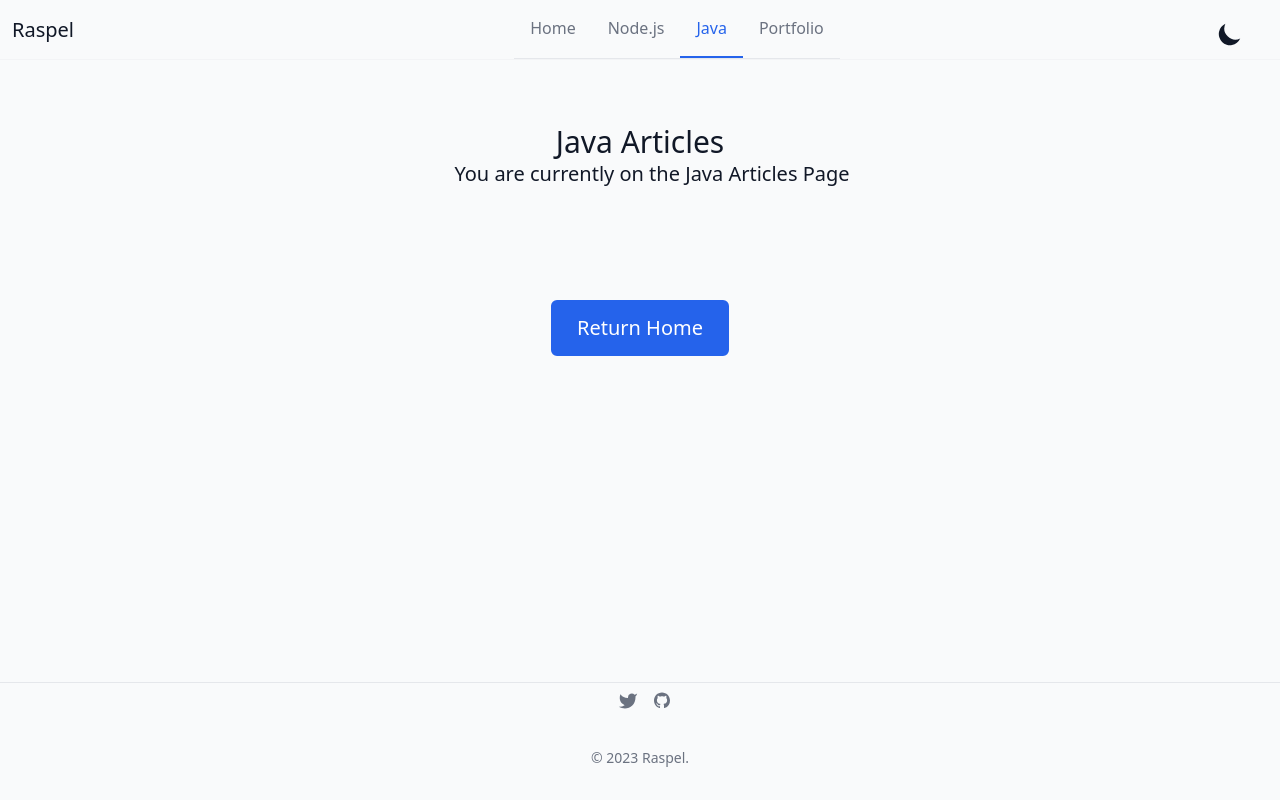
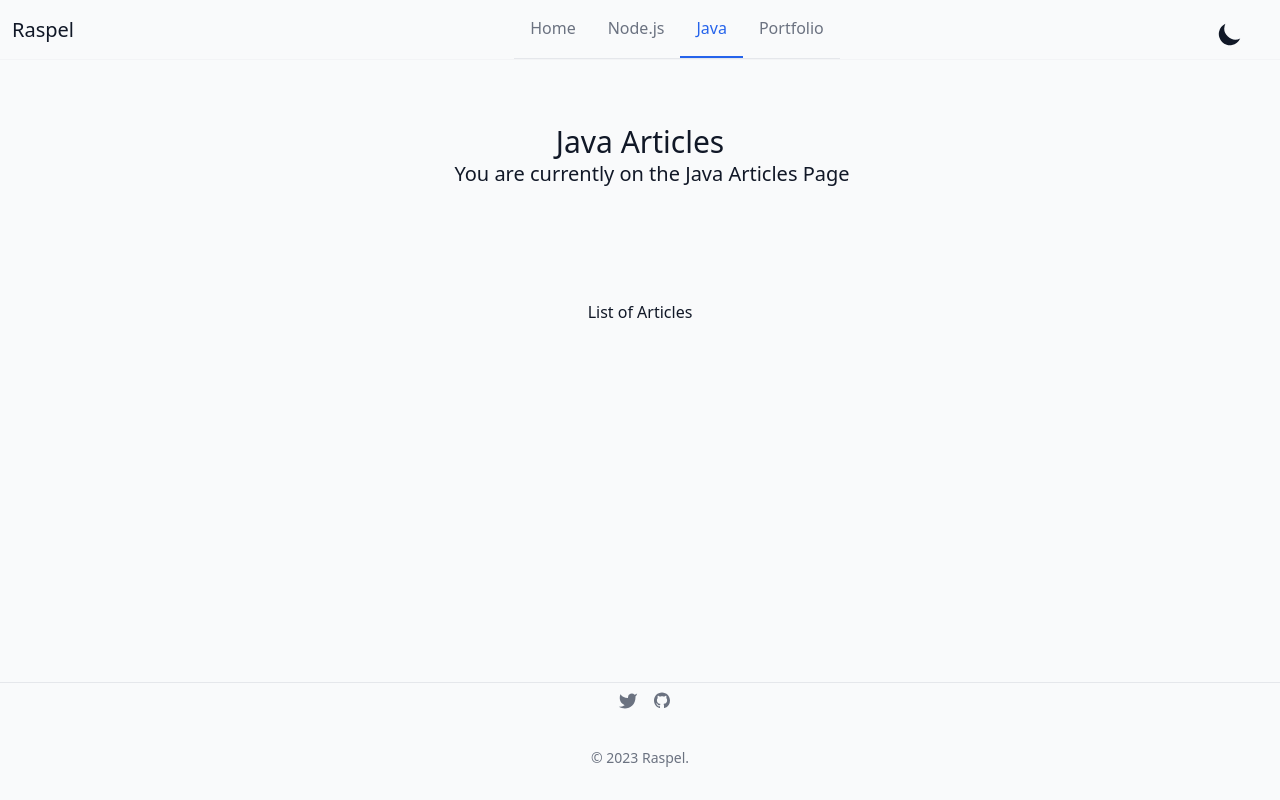
Before and after one commit to mwangiKibui/Reaper, a Next.js app: page /java in a window 1280 px wide. Built offline with nearby package versions, Linux system fonts and the light colour scheme.

Commit message:
Changes #8 	modified:   pages/java/index.js

```diff
--- a/pages/java/index.js
+++ b/pages/java/index.js
@@ -15,10 +15,7 @@ export default function Java()
                         <p className="text-xl">You are currently on the Java Articles Page</p>
                     </div>
                     <div className="container mx-auto py-16 h-full flex flex-col justify-center items-center space-y-12">
-                        <Link href="/" className="bg-blue-600 hover:bg-blue-700 text-white px-6 py-3 rounded-md border-2 border-blue-600 hover:border-blue-700 text-lg
-                                sm:text-xl focus:outline-none focus:ring-4 focus:ring-blue-600 focus:ring-opacity-50 whitespace-nowrap">
-                            Return Home
-                        </Link>
+                        List of Articles
                     </div>
                 </div>
             </Layout>
```
